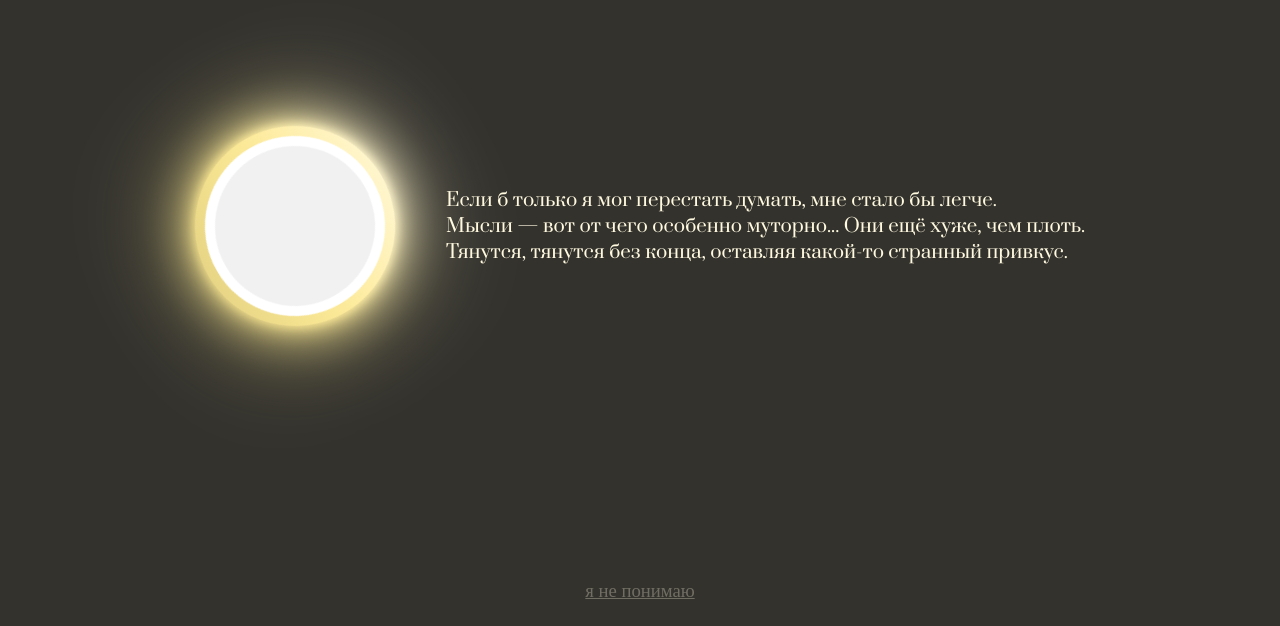
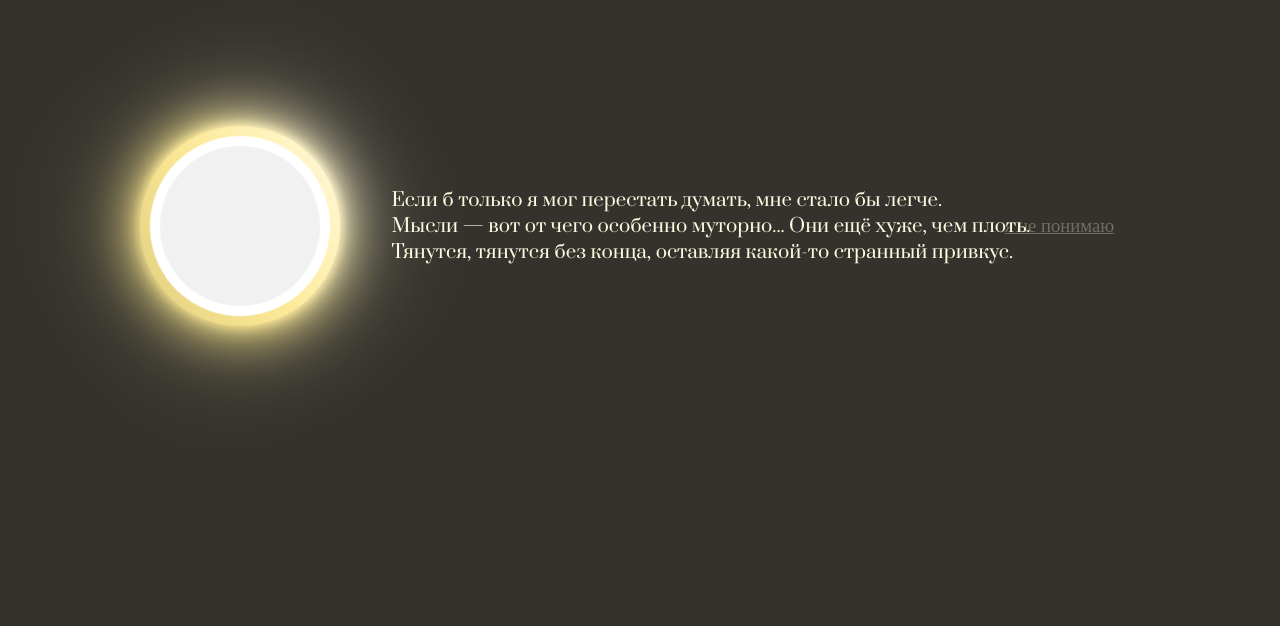
Before and after one commit to dvalekseev-gh/thedeceaseddimas.github.io, a plain HTML site: page index.html in a window 1280 px wide. Shown: the part 174-800 px from the top of the page. Drawn offline with Linux system fonts and the light colour scheme.

Commit message:
Update main.css

```diff
--- a/main.css
+++ b/main.css
@@ -32,8 +32,7 @@ body {
 }
 
 .bott {
-    position: absolute;
-    bottom: 5px;
+    position: relative;
     text-align: center
     font-family: 'Prata', serif;
     color: #FFF9E0;
```
